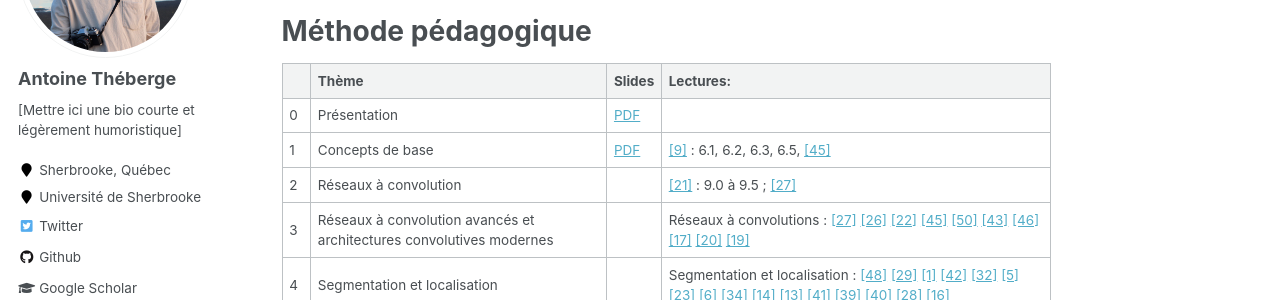
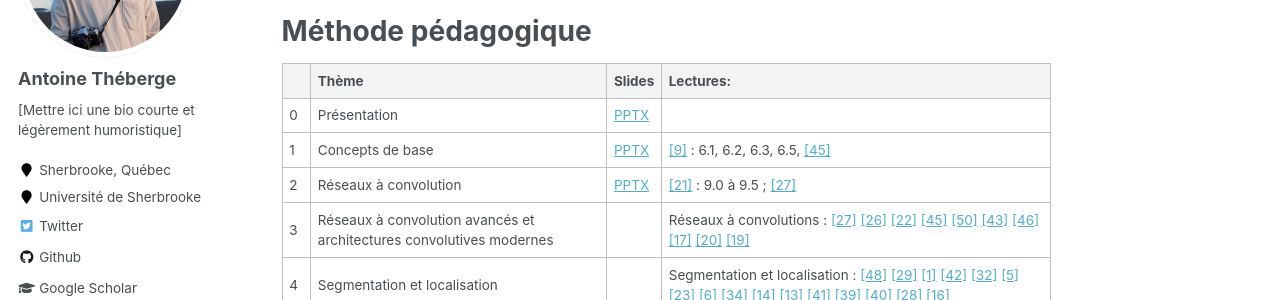
Before and after one commit to AntoineTheb/AntoineTheb.github.io, a Jekyll site: the page built from _teaching/2021-spring-ift780.md, in a window 1280 px wide and 900 px high, scrolled down 519 px. Shown: the part 153-453 px from the top of the window. Built offline with Jekyll 4.4.1, drawn with Linux system fonts in a browser that asks for light colours; some web fonts are replaced.

Commit message:
ENH: CNNs

```diff
--- a/_teaching/2021-spring-ift780.md
+++ b/_teaching/2021-spring-ift780.md
@@ -19,19 +19,19 @@ Méthode pédagogique
 ======
 
 
-|    | Thème                                                               | Slides                                    | Lectures: |
-|----|---------------------------------------------------------------------|-------------------------------------------|
-| 0  | Présentation                                                        | [PDF](/files/ift780/00_presentation.pptx) |                                             |
-| 1  | Concepts de base                                                    | [PDF](/files/ift780/01_MLP.pptx)          | [[9]](#9) : 6.1, 6.2, 6.3, 6.5, [[45]](#27) |
-| 2  | Réseaux à convolution                                               |                                           | [[21]](#21) : 9.0 à 9.5 ; [[27]](#27) |
-| 3  | Réseaux à convolution avancés et architectures convolutives modernes|                                           | Réseaux à convolutions : [[27]](#27) [[26]](#26) [[22]](#22) [[45]](#45) [[50]](#50) [[43]](#43) [[46]](#46) [[17]](#17) [[20]](#20) [[19]](#19) |
-| 4  | Segmentation et localisation                                        |                                           | Segmentation et localisation : [[48]](#48) [[29]](#29) [[1]](#1) [[42]](#42) [[32]](#32) [[5]](#5) [[23]](#23) [[6]](#6) [[34]](#34) [[14]](#14) [[13]](#13) [[41]](#41) [[39]](#39) [[40]](#40) [[28]](#28) [[16]](#16) |
-| 5  | Matériel et bibliothèques de code                                   |                                           |           |
-| 6  | Considérations pratiques                                            |                                           |           |
-| 7  | Réseaux récurrents, attention et transformers                       |                                           | Réseaux récurrents [[31]](#31) [[18]](#18) [[8]](#8) Attention : [[2]](#2) [[30]](#30) [[49]](#49) [[7]](#7) Transformers : [[47]](#47) [[11]](#11) [[37]](#37) [[38]](#38) [[4]](#4)|
-| 8  | Modèles génératifs                                                  |                                           | Autoencodeurs : [[25]](#25) [[35]](#35) [[44]](#44) [[12]](#12) GANs : [[15]](#15) [[33]](#33) [[36]](#36) [[3]](#3) [[24]](#24) |
-| 9  | Visualisation                                                       |                                           |           |
-| 10 | Optimisation d’hyper-paramètres                                     |                                           |           |
+|    | Thème                                                               | Slides                                     | Lectures: |
+|----|---------------------------------------------------------------------|--------------------------------------------|
+| 0  | Présentation                                                        | [PPTX](/files/ift780/00_presentation.pptx) |                                             |
+| 1  | Concepts de base                                                    | [PPTX](/files/ift780/01_MLP.pptx)          | [[9]](#9) : 6.1, 6.2, 6.3, 6.5, [[45]](#27) |
+| 2  | Réseaux à convolution                                               | [PPTX](/files/ift780/02_CNN.pptx)          | [[21]](#21) : 9.0 à 9.5 ; [[27]](#27) |
+| 3  | Réseaux à convolution avancés et architectures convolutives modernes|                                            | Réseaux à convolutions : [[27]](#27) [[26]](#26) [[22]](#22) [[45]](#45) [[50]](#50) [[43]](#43) [[46]](#46) [[17]](#17) [[20]](#20) [[19]](#19) |
+| 4  | Segmentation et localisation                                        |                                            | Segmentation et localisation : [[48]](#48) [[29]](#29) [[1]](#1) [[42]](#42) [[32]](#32) [[5]](#5) [[23]](#23) [[6]](#6) [[34]](#34) [[14]](#14) [[13]](#13) [[41]](#41) [[39]](#39) [[40]](#40) [[28]](#28) [[16]](#16) |
+| 5  | Matériel et bibliothèques de code                                   |                                            |           |
+| 6  | Considérations pratiques                                            |                                            |           |
+| 7  | Réseaux récurrents, attention et transformers                       |                                            | Réseaux récurrents [[31]](#31) [[18]](#18) [[8]](#8) Attention : [[2]](#2) [[30]](#30) [[49]](#49) [[7]](#7) Transformers : [[47]](#47) [[11]](#11) [[37]](#37) [[38]](#38) [[4]](#4)|
+| 8  | Modèles génératifs                                                  |                                            | Autoencodeurs : [[25]](#25) [[35]](#35) [[44]](#44) [[12]](#12) GANs : [[15]](#15) [[33]](#33) [[36]](#36) [[3]](#3) [[24]](#24) |
+| 9  | Visualisation                                                       |                                            |           |
+| 10 | Optimisation d’hyper-paramètres                                     |                                            |           |
 
 Le plan de cours complet est disponible ici: [plan de cours](/files/ift780/ift780.pdf)
 
@@ -112,7 +112,7 @@ Références
 
 [26]<a name="26"></a> KRIZHEVSKY, ALEX AND SUTSKEVER, ILYA AND HINTON, GEOFFREY E : Imagenet classification with deep convolutional neural networks. Advances in neural information processing systems, 25:1097–1105, 2012.
 
-[27]<a name="27"></a> LECUN, YANN AND BOTTOU, LÉON AND BENGIO, YOSHUA AND HAFFNER, PATRICK : Gradient-based learning applied to document recognition. Proceedings of the IEEE, 86(11):2278–2324, 1998.
+[[27]<a name="27"></a> LECUN, YANN AND BOTTOU, LÉON AND BENGIO, YOSHUA AND HAFFNER, PATRICK : Gradient-based learning applied to document recognition. Proceedings of the IEEE, 86(11):2278–2324, 1998.](http://vision.stanford.edu/cs598_spring07/papers/Lecun98.pdf)
 
 [28]<a name="28"></a> LIU, WEI AND ANGUELOV, DRAGOMIR AND ERHAN, DUMITRU AND SZEGEDY, CHRISTIAN AND REED, SCOTT AND FU, CHENG-YANG AND BERG, ALEXANDER C : Ssd : Single shot multibox detector. In European conference on computer vision, pages 21–37. Springer, 2016.
 
```
